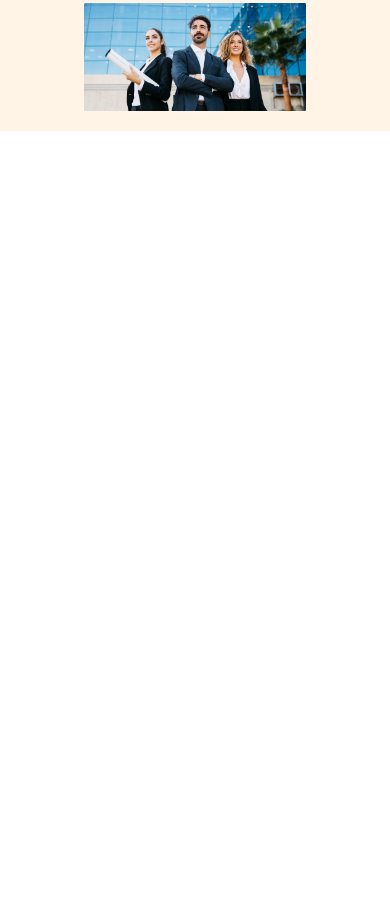
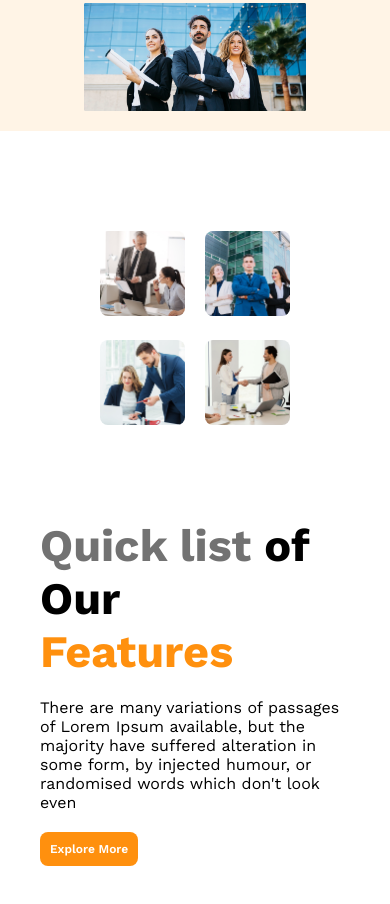
Before and after one commit to MostafizurRahman199/start3_architects, a plain HTML site: page index.html in a window 390 px wide. Shown: the part 460-1364 px from the top of the page. Before the commit the page ends 844 px from the top, so only its background shows below. Drawn offline with nearby package versions, Linux system fonts and the light colour scheme.

Commit message:
quick list feature done with responsive design

```diff
--- a/index.html
+++ b/index.html
@@ -7,7 +7,7 @@
     <link rel="stylesheet" href="style.css" />
   </head>
   <body>
-    <header class="header">
+    <header class="header ">
       <nav class="navbar display_flex">
         <h3 class="nav_title">Star Architects</h3>
         <ul class="nav_links display_flex">
@@ -39,7 +39,29 @@
         </div>
       </div>
     </header>
-    <main></main>
+    <main class="main">
+        <section class="feature">
+            <div class="feature_img_container">
+               <div class="feature_img_div">
+                <img src="./images/team1.png" alt="" class="feature_img">
+            </div>
+               <div class="feature_img_div">
+                <img src="./images/team2.png" alt="" class="feature_img">
+            </div>
+               <div class="feature_img_div">
+                <img src="./images/team3.png" alt="" class="feature_img">
+            </div>
+               <div class="feature_img_div">
+                <img src="./images/team4.png" alt="" class="feature_img">
+            </div>
+            </div>
+            <div class="feature_content_div">
+                <h3 class="feature_title"><span style="color: rgb(114, 114, 114);">Quick list</span> <span style="color: black;">of Our</span> <span style="color: rgb(255, 144, 14);"> <br>Features</span></h3>
+                <p class="feature_para">There are many variations of passages of Lorem Ipsum available, but the majority have suffered alteration in some form, by injected humour, or randomised words which don't look even</p>
+                <button class="banner_btn">Explore More</button>
+            </div>
+        </section>
+    </main>
     <footer></footer>
   </body>
 </html>
--- a/style.css
+++ b/style.css
@@ -125,6 +125,11 @@
   padding: 20px 0.625rem;
 }
 
+
+.hide{
+    display: none;
+}
+
 /* style for media query */
 @media (max-width: 440px) {
   .banner {
@@ -247,3 +252,96 @@
     text-wrap: nowrap;
   }
 }
+
+/* features design start here */
+.main{
+    display: flex;
+    flex-direction: column;
+    justify-content: center;
+    align-items: center;
+}
+
+.feature{
+    display: grid;
+    /* justify-content: center; */
+    grid-template-columns: repeat(2, 1fr);
+    grid-template-rows: repeat(1, 1fr);
+
+    align-items:center ;
+    justify-content: center;
+    align-content: center;
+    gap: 1.875rem;
+    margin: 0 auto;
+    padding:2.5rem 2.5rem;
+    height: auto;
+
+}
+
+.feature_img_container{
+    display: grid;
+    grid-template-columns: repeat(2, 1fr);
+    grid-template-rows: repeat(2, 1fr);
+    grid-gap: 1.25rem;
+    justify-content: center;
+    align-content: center;
+    padding: 3.75rem;
+}
+
+.feature_img{
+    border-radius: 8px;
+    width: 100%;
+    max-width: 600px;
+    height: auto;
+}
+
+.feature_content_div{
+    display: flex;
+    flex-direction: column;
+    gap: 20px;
+    justify-content: center;
+    align-items: start;
+}
+
+.feature_title{
+    font-size: 45px;
+    font-weight: 700;
+}
+
+
+/* features responsive design start from here */
+
+@media((max-width:300px)){
+
+
+    .feature_img_container{
+        grid-template-columns: repeat(1, 1fr);
+        grid-template-rows: repeat(4, 1fr);
+
+    }
+    .feature{
+        grid-template-columns: repeat(1, 1fr);
+    }
+}
+@media((min-width:300.1px) and  (max-width:576px)){
+    .feature{
+        grid-template-columns: repeat(1, 1fr);
+    }
+
+    .feature_img_container{
+        grid-template-columns: repeat(2, 1fr);
+
+
+    }
+}
+@media((min-width:577.1px) and  (max-width:1100px)){
+    .feature{
+        grid-template-columns: repeat(1, 1fr);
+        height: auto;
+    }
+
+    .feature_img_container{
+        grid-template-columns: repeat(2, 1fr);
+
+
+    }
+}
```
